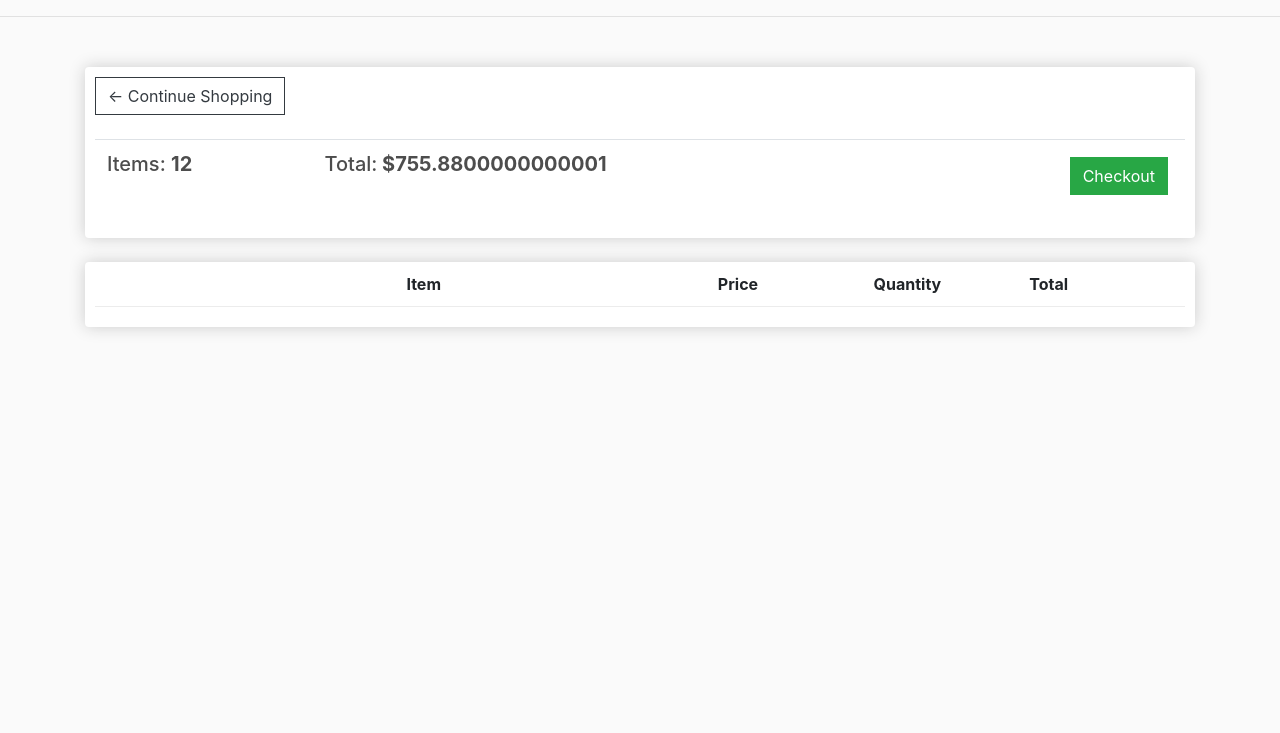
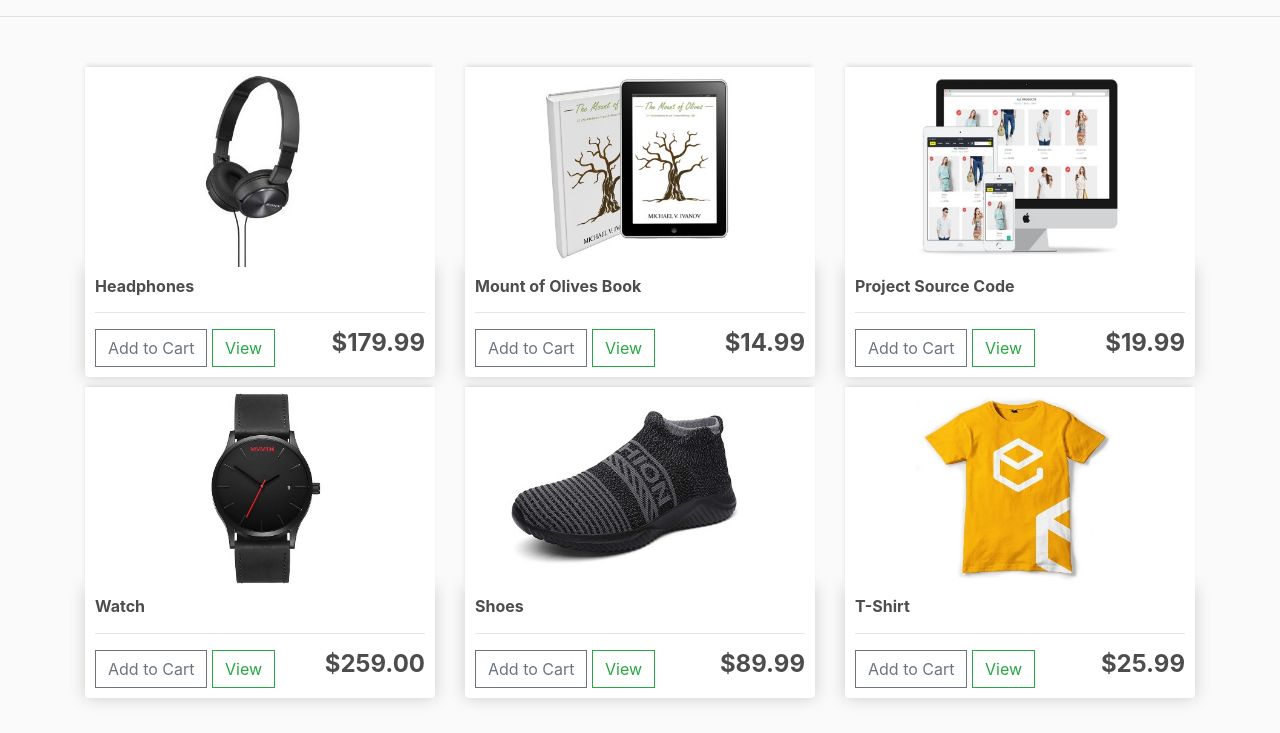
Before and after one commit to tinoe0404/tinoe_store_website, a Django app: template tinoe_store/templates/tinoe_store/tinoe_store.html in a window 1280 px wide. Shown: the part 67-800 px from the top of the page. Run offline with Django 5.2, Linux system fonts and the light colour scheme; the template is opened without the code that fills it: values that come from a table or form of the project are taken from there, others are empty; data comes from the database, SQL or seed files in the repository; some libraries are stand-ins or nearby versions.

Commit message:
corrected tinoe_store templated

```diff
--- a/tinoe_store/templates/tinoe_store/tinoe_store.html
+++ b/tinoe_store/templates/tinoe_store/tinoe_store.html
@@ -2,51 +2,20 @@
 {% load static %}
 {% block content %}
 	<div class="row">
-		<div class="col-lg-12">
-			<div class="box-element">
+		{% for product in products %}
+		<div class="col-lg-4">
+			<img class="thumbnail" src="{{product.imageURL}}">
+			<div class="box-element product">
+				<h6><strong>{{product.name}}</strong></h6>
+				<hr>
 
-				<a  class="btn btn-outline-dark" href="{% url 'tinoe_store' %}">&#x2190; Continue Shopping</a>
-
-				<br>
-				<br>
-				<table class="table">
-					<tr>
-						<th><h5>Items: <strong>{{order.get_cart_items}}</strong></h5></th>
-						<th><h5>Total:<strong> ${{order.get_cart_total}}</strong></h5></th>
-						<th>
-							<a  style="float:right; margin:5px;" class="btn btn-success" href="{% url 'checkout' %}">Checkout</a>
-						</th>
-					</tr>
-				</table>
+				<button  class="btn btn-outline-secondary add-btn">Add to Cart</button>
+				<a class="btn btn-outline-success" href="#">View</a>
+				<h4 style="display: inline-block; float: right"><strong>${{product.price| floatformat:2}}</strong></h4>
 
 			</div>
+		</div>
+		{% endfor %}
+	</div>
 
-			<br>
-			<div class="box-element">
-				<div class="cart-row">
-					<div style="flex:2"></div>
-					<div style="flex:2"><strong>Item</strong></div>
-					<div style="flex:1"><strong>Price</strong></div>
-					<div style="flex:1"><strong>Quantity</strong></div>
-					<div style="flex:1"><strong>Total</strong></div>
-				</div>
-				{% for item in items %}
-				<div class="cart-row">
-					<div style="flex:2"><img class="row-image" src="{{item.product.imageURL}}"></div>
-					<div style="flex:2"><p>{{item.product.name}}</p></div>
-					<div style="flex:1"><p>${{item.product.price|floatformat:2}}</p></div>
-					<div style="flex:1">
-						<p class="quantity">{{item.quantity}}</p>
-						<div class="quantity">
-							<img class="chg-quantity" src="{% static  'images/arrow-up.png' %}">
-
-							<img class="chg-quantity" src="{% static  'images/arrow-down.png' %}">
-						</div>
-					</div>
-					<div style="flex:1"><p>${{item.get_total|floatformat:2}}</p></div>
-				</div>
-				{% endfor %}
-			</div>
-		</div>
-	</div>
 {% endblock content %}
```
